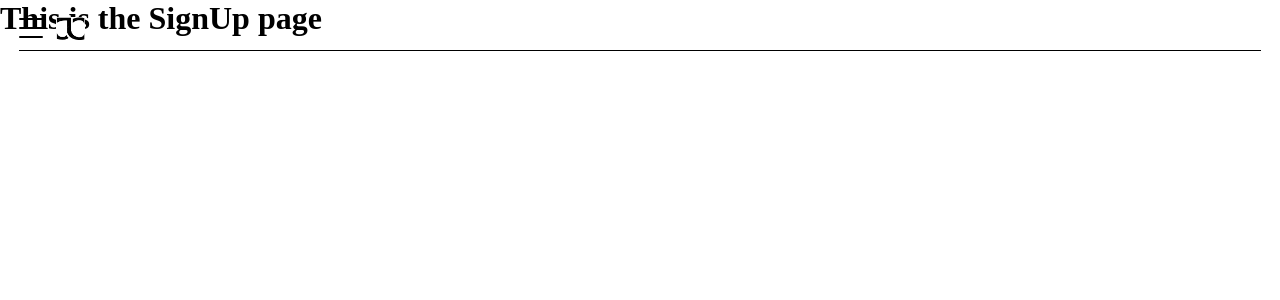
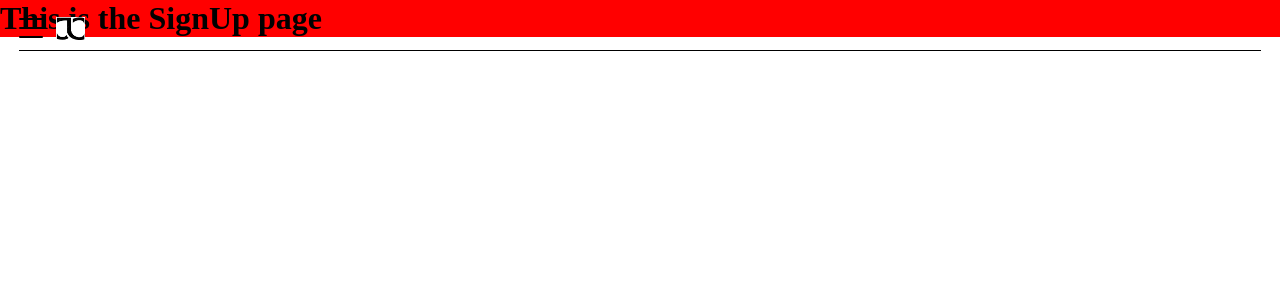
Before and after one commit to codayomide/job-compass, a React (Create React App) app: page /SignUp in a window 1280 px wide. Shown: the top 300 px of the page. Built offline with nearby package versions, Linux system fonts and the light colour scheme; a web font is replaced by a local one.

Commit message:
created the signup.scss file

```diff
--- a/src/SignUp.js
+++ b/src/SignUp.js
@@ -1,6 +1,6 @@
 const SignUp = () => {
   return (
-    <div className="signUp--page__wrapper">
+    <div className="signup--page__wrapper">
       <h1>
         This is the SignUp page
       </h1>
--- a/src/assets/styles/css/style.css
+++ b/src/assets/styles/css/style.css
@@ -211,4 +211,8 @@
   padding: 0.8rem 1rem;
   border-radius: 2rem;
   background-color: #3C84AB;
-}/*# sourceMappingURL=style.css.map */
+}
+
+.signup--page__wrapper {
+  background-color: red;
+}
--- /dev/null
+++ b/src/assets/styles/scss/_signup.scss
@@ -0,0 +1,3 @@
+.signup--page__wrapper {
+    background-color: red;
+}
--- a/src/assets/styles/scss/style.scss
+++ b/src/assets/styles/scss/style.scss
@@ -1,3 +1,4 @@
 @import 'config';
 @import 'nav';
 @import 'home';
+@import 'signup';
```
